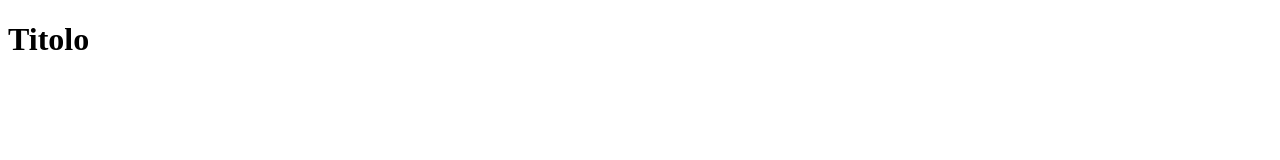
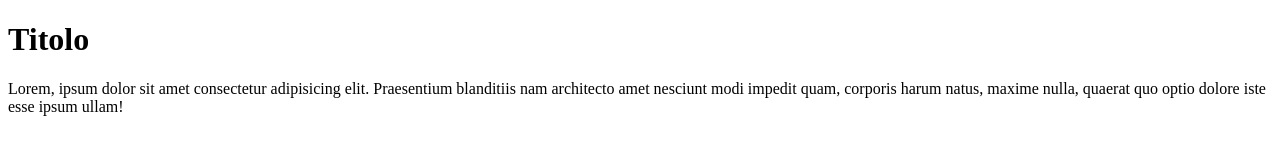
Before and after one commit to Sciarrox/selfwork-github, a plain HTML site: page index.html in a window 1280 px wide. Drawn offline with Linux system fonts and the light colour scheme.

Commit message:
inserito paragrafo

```diff
--- a/index.html
+++ b/index.html
@@ -6,6 +6,10 @@
     <title>Document</title>
 </head>
 <body>
-    <h1>Titolo</h1>
+    <header>
+        <h1>Titolo</h1>
+        <p>Lorem, ipsum dolor sit amet consectetur adipisicing elit. Praesentium blanditiis nam architecto amet nesciunt modi impedit quam, corporis harum natus, maxime nulla, quaerat quo optio dolore iste esse ipsum ullam!</p>
+    </header>
+
 </body>
 </html>
```
